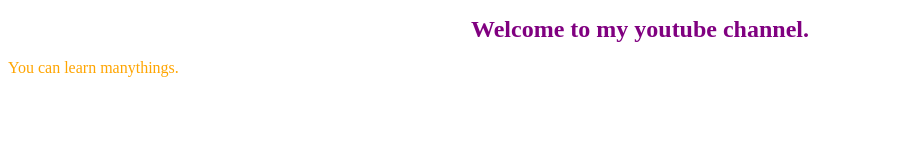
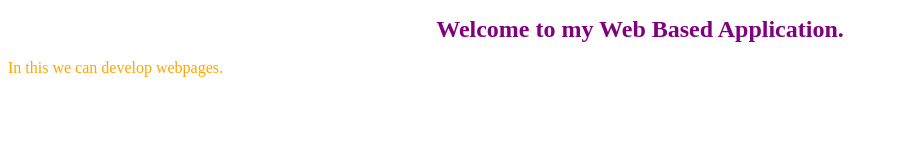
Before and after one commit to lahari-288/my-first-repo, a plain HTML site: page index.html in a window 1280 px wide. Shown: the whole page, without its empty margins (0-898 px from the left). Drawn offline with Linux system fonts and the light colour scheme.

Commit message:
Update index.html
Updated index.html

```diff
--- a/index.html
+++ b/index.html
@@ -1,12 +1,10 @@
 <!DOCTYPE html>
 <html>
 <head>
-<title>
-Inline CSS Example
-</title>
+<title>Welcome to Web Based Application</title>
 </head>
 <body>
-<h1 style="color: purple; font-size: 24px; text-align: center;">Welcome to my youtube channel.</h1>
-<p style="color: orange; font-size: 16px;">You can learn manythings.</p>
+<h1 style="color: purple; font-size: 24px; text-align: center;">Welcome to my Web Based Application.</h1>
+<p style="color: orange; font-size: 16px;">In this we can develop webpages.</p>
 </body>
 </html>
```
